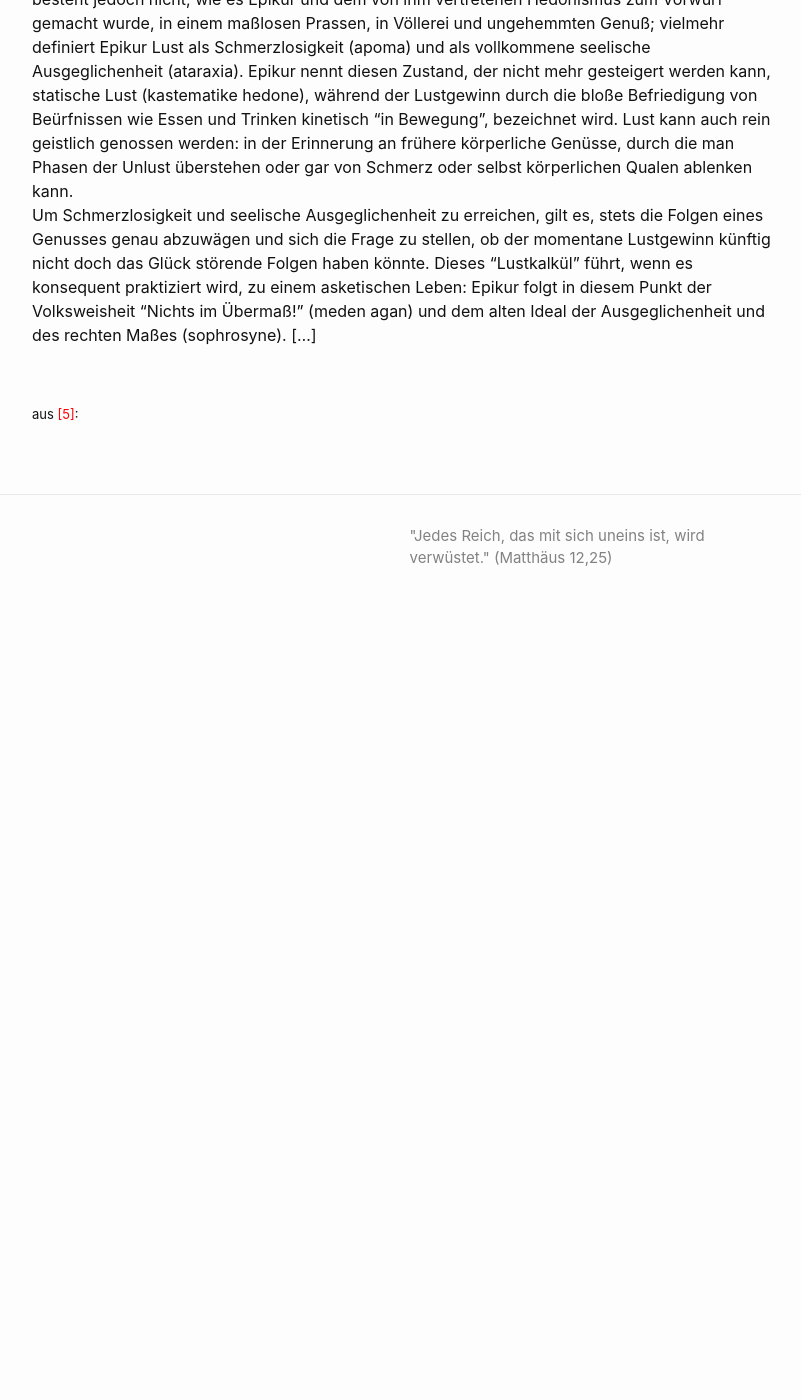
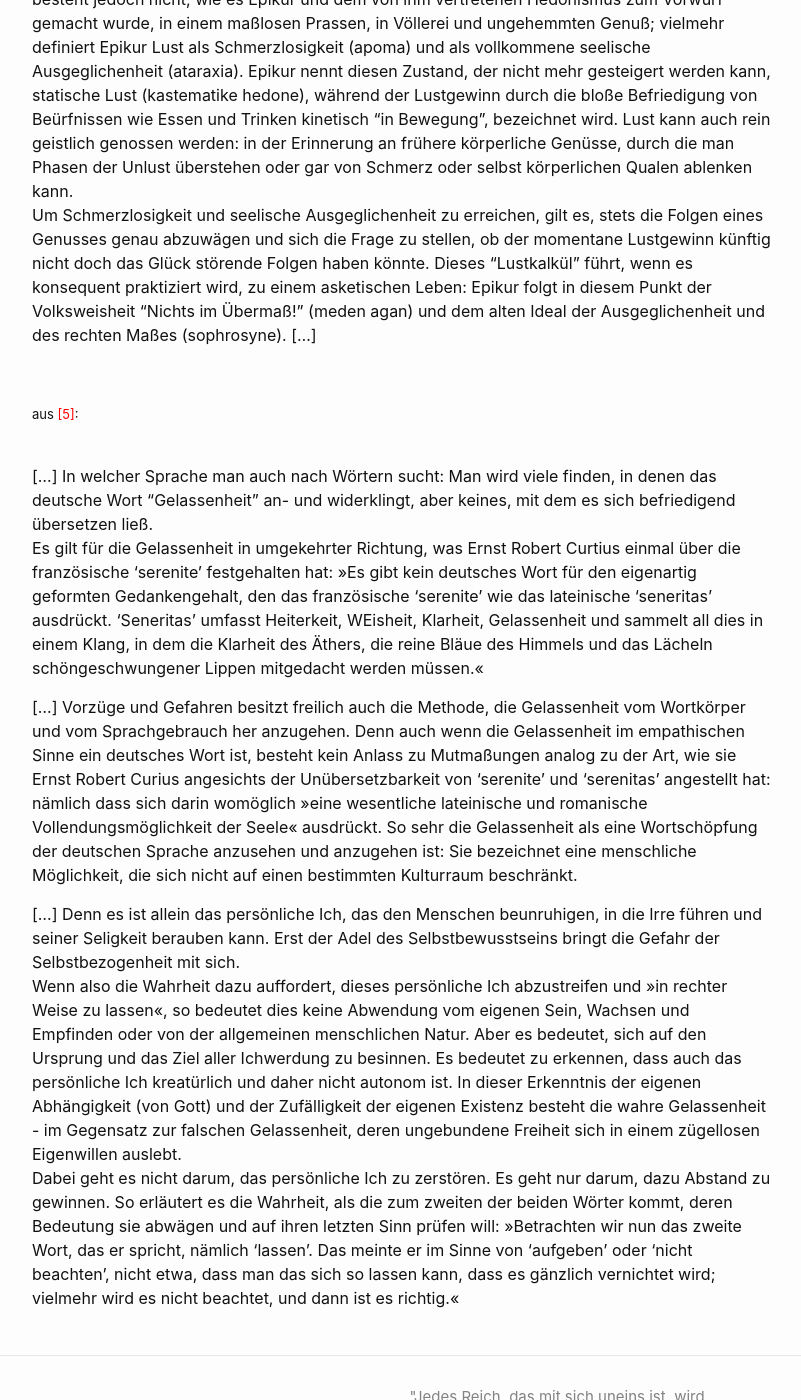
Before and after one commit to Hautaklyttn/-selbst-, a Jekyll site: the page built from docs/various.md, in a window 1280 px wide and 1400 px high, scrolled down 5936 px. Shown: the whole window, without its empty margins (238-1039 px from the left). Built offline with Jekyll 4.4.1, drawn with Linux system fonts in a browser that asks for light colours; before the commit the page ends 6566 px from its top, so only the background shows below that.

Commit message:
Text update

```diff
--- a/docs/various.md
+++ b/docs/various.md
@@ -267,3 +267,12 @@ dem alten Ideal der Ausgeglichenheit und des rechten Maßes (sophrosyne). [...]
 <font size="-1">aus <span style="color:red ">[5]</span>:</font>
 
 &nbsp;
+
+[...] In welcher Sprache man auch nach Wörtern sucht: Man wird viele finden, in denen das deutsche Wort "Gelassenheit" an- und widerklingt, aber keines, mit dem es sich befriedigend übersetzen ließ.
+Es gilt für die Gelassenheit in umgekehrter Richtung, was Ernst Robert Curtius einmal über die französische 'serenite' festgehalten hat: >>Es gibt kein deutsches Wort für den eigenartig geformten Gedankengehalt, den das französische 'serenite' wie das lateinische 'seneritas' ausdrückt. 'Seneritas' umfasst  Heiterkeit, WEisheit, Klarheit, Gelassenheit und sammelt all dies in einem Klang, in dem die Klarheit des Äthers, die reine Bläue des Himmels und das Lächeln schöngeschwungener Lippen mitgedacht werden müssen.<<
+
+[...] Vorzüge und Gefahren besitzt freilich auch die Methode, die Gelassenheit vom Wortkörper und vom Sprachgebrauch her anzugehen. Denn auch wenn die Gelassenheit im empathischen Sinne ein deutsches Wort ist, besteht kein Anlass zu Mutmaßungen analog zu der Art, wie sie Ernst Robert Curius angesichts der Unübersetzbarkeit von 'serenite' und 'serenitas' angestellt hat: nämlich dass sich darin womöglich >>eine wesentliche lateinische und romanische Vollendungsmöglichkeit der Seele<< ausdrückt. So sehr die Gelassenheit als eine Wortschöpfung der deutschen Sprache anzusehen und anzugehen ist: Sie bezeichnet eine menschliche Möglichkeit, die sich nicht auf einen bestimmten Kulturraum beschränkt.
+
+[...] Denn es ist allein das persönliche Ich, das den Menschen beunruhigen, in die Irre führen und seiner Seligkeit berauben kann. Erst der Adel des Selbstbewusstseins bringt die Gefahr der Selbstbezogenheit mit sich.
+Wenn also die Wahrheit dazu auffordert, dieses persönliche Ich abzustreifen und >>in rechter Weise zu lassen<<, so bedeutet dies keine Abwendung vom eigenen Sein, Wachsen und Empfinden oder von der  allgemeinen menschlichen Natur. Aber es bedeutet, sich auf den Ursprung und das Ziel aller Ichwerdung zu besinnen. Es bedeutet zu erkennen, dass auch das persönliche Ich kreatürlich und daher nicht autonom ist. In dieser Erkenntnis der eigenen Abhängigkeit (von Gott) und der Zufälligkeit der eigenen Existenz besteht die wahre Gelassenheit - im Gegensatz zur falschen Gelassenheit, deren ungebundene Freiheit sich in einem zügellosen Eigenwillen auslebt.
+Dabei geht es nicht darum, das persönliche Ich zu zerstören. Es geht nur darum, dazu Abstand zu gewinnen. So erläutert es die Wahrheit, als die zum zweiten der beiden Wörter kommt, deren Bedeutung sie abwägen und auf ihren letzten Sinn prüfen will: >>Betrachten wir nun das zweite Wort, das er spricht, nämlich 'lassen'. Das meinte er im Sinne von 'aufgeben' oder 'nicht beachten', nicht etwa, dass man das sich so lassen kann, dass es gänzlich vernichtet wird; vielmehr wird es nicht beachtet, und dann ist es richtig.<<
```
